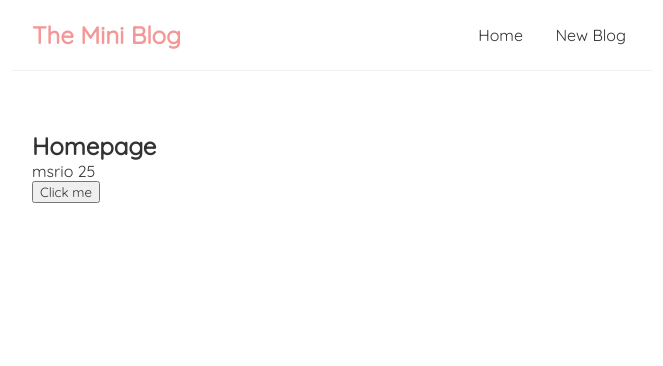
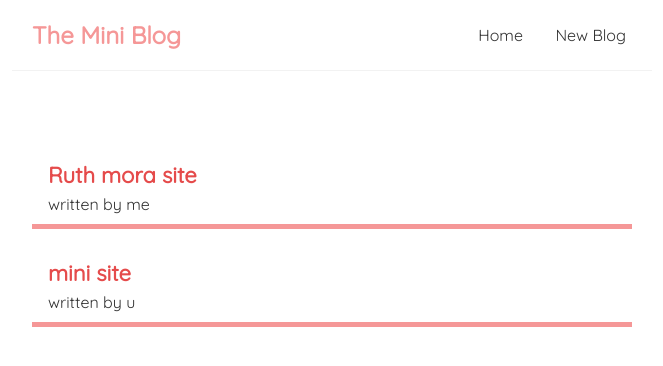
Before and after one commit to rmora101/mini-blog, a React (Create React App) app: page / in a window 1280 px wide. Shown: the top 366 px of the page, without its empty margins (308-971 px from the left). Built offline with nearby package versions, Linux system fonts and the light colour scheme.

Commit message:
added blog entries and styling to it

```diff
--- a/src/Home.js
+++ b/src/Home.js
@@ -2,19 +2,19 @@ import { useState } from "react";
 
 const Home = () => {
 
-    const [name, setName]= useState('msrio');
-    const [age, Setage] = useState(25);
-
-    const handleClick = () =>{
-        setName('luigi');
-        Setage(15);
-    }
+    const [blogs, setBlogs] = useState([
+        {title: 'Ruth mora site', body: 'fhfeiuw fhusifgrh ...', author: 'me', id:1},
+        {title: 'mini site', body: 'fhfeiuw fhusifgrh ...', author: 'u', id:2}
+    ])
 
     return (
         <div className="home">
-            <h2>Homepage</h2>
-            <p>{name} {age}</p>
-            <button onClick={handleClick}>Click me</button>
+            {blogs.map((blog) => (
+                <div className="blog-preview" key={blog.id}>
+                    <h2>{blog.title}</h2>
+                    <p> written by {blog.author}</p>
+                </div>
+            ))}
         </div>
     );
 }
--- a/src/index.css
+++ b/src/index.css
@@ -39,3 +39,20 @@
     margin: 40px auto;
     padding: 20px;
 }
+
+/* blog lists*/
+.blog-preview {
+    padding: 10px 16px;
+    margin: 20px 0;
+    border-bottom: 5px solid #f59797;
+}
+
+.blog-preview:hover{
+    box-shadow: 1px 3px 5px;
+}
+
+.blog-preview h2 {
+    font-size: 22px;
+    color: #e54b4b;
+    margin-bottom: 5px;
+}
```
